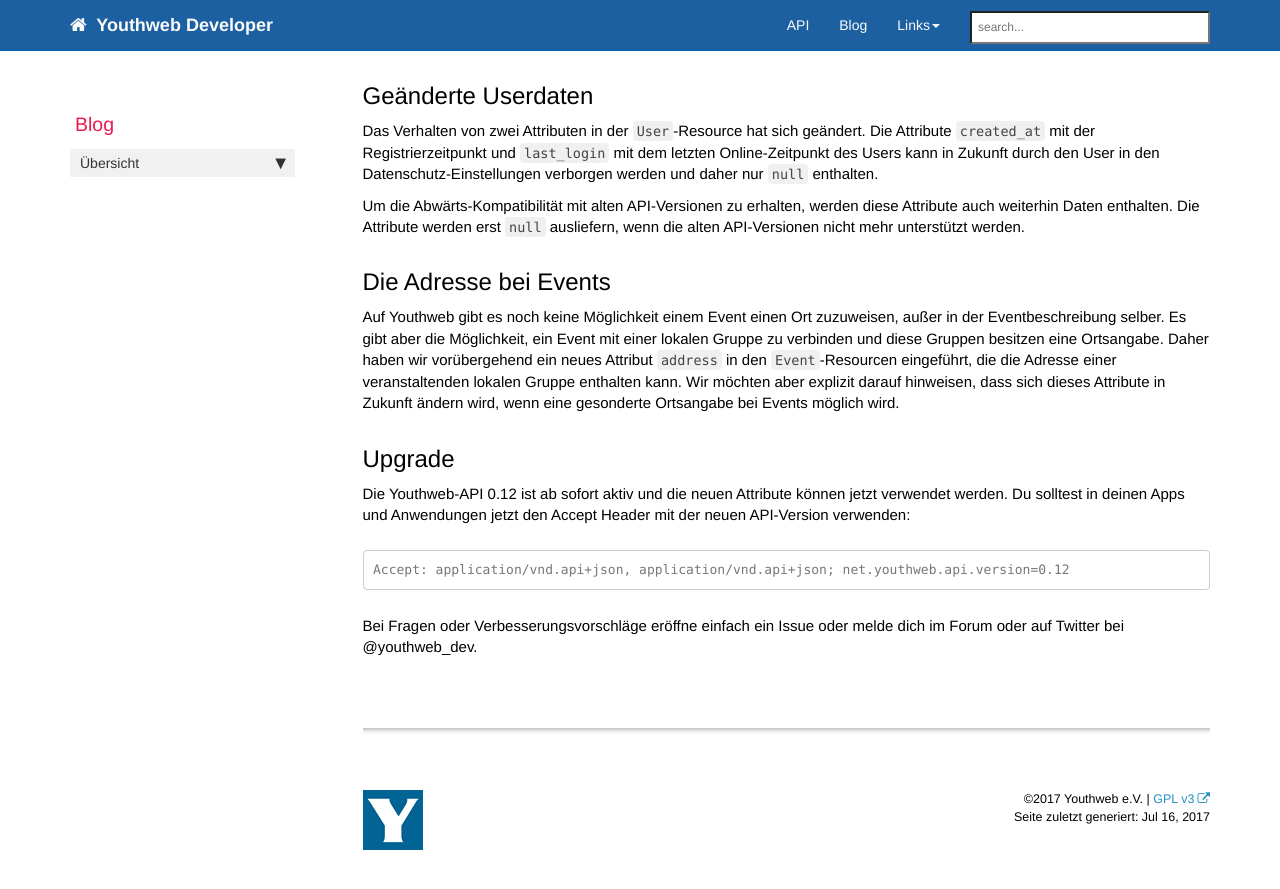
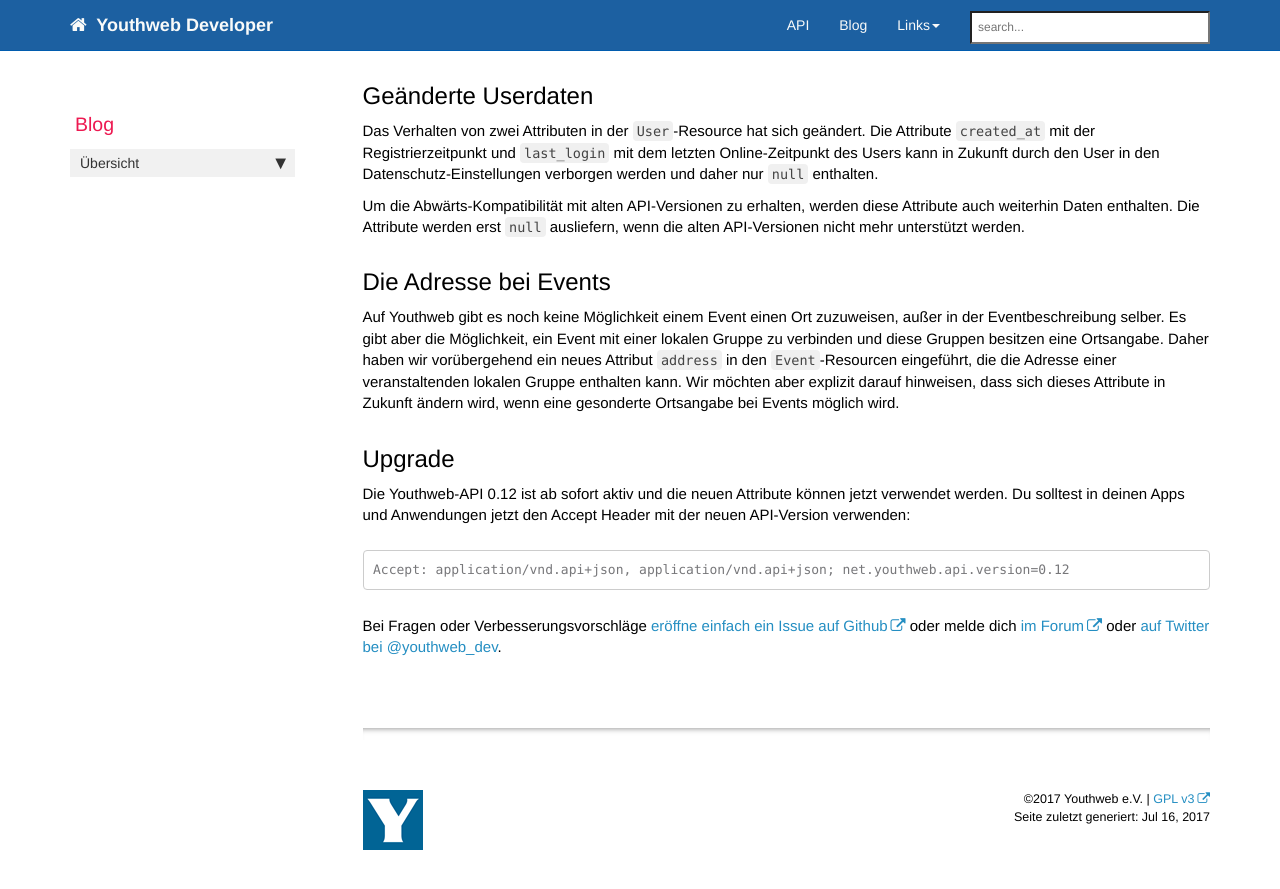
Before and after one commit to youthweb/youthweb-api, a Jekyll site: the page built from docs/_posts/2017-07-16-Youthweb-API-0.12.md, in a window 1280 px wide and 900 px high, scrolled down 711 px. Shown: the top 889 px of the window. Built offline with Jekyll 4.4.1, drawn with Linux system fonts in a browser that asks for light colours; nearby versions of some CDN libraries; library files that are not in the unit come from our copies.

Commit message:
Links in Blogpost ergänzt

````diff
--- a/docs/_posts/2017-07-16-Youthweb-API-0.12.md
+++ b/docs/_posts/2017-07-16-Youthweb-API-0.12.md
@@ -39,6 +39,6 @@ Die Youthweb-API 0.12 ist ab sofort aktiv und die neuen Attribute können jetzt
 Accept: application/vnd.api+json, application/vnd.api+json; net.youthweb.api.version=0.12
 ```
 
-Bei Fragen oder Verbesserungsvorschläge eröffne einfach ein Issue oder melde dich im Forum oder auf Twitter bei @youthweb_dev.
+Bei Fragen oder Verbesserungsvorschläge [eröffne einfach ein Issue auf Github](https://github.com/youthweb/youthweb-api/issues/new) oder melde dich [im Forum](https://youthweb.net/forum/categories/7) oder [auf Twitter bei @youthweb_dev](ttps://twitter.com/youthweb_dev).
 
 {% include links.html %}
````
